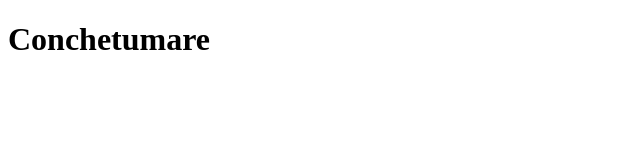
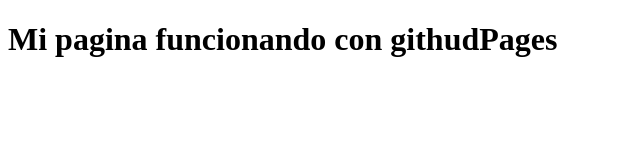
Before and after one commit to Sobocles/eliminar-por-favor, a plain HTML site: page index.html in a window 1280 px wide. Shown: the whole page, without its empty margins (0-640 px from the left). Drawn offline with Linux system fonts and the light colour scheme.

Commit message:
modifique el index

```diff
--- a/index.html
+++ b/index.html
@@ -4,9 +4,9 @@
     <meta charset="UTF-8">
     <meta http-equiv="X-UA-Compatible" content="IE=edge">
     <meta name="viewport" content="width=device-width, initial-scale=1.0">
-    <title>Document</title>
+    <title>Githud pages</title>
 </head>
 <body>
-    <h1>Conchetumare</h1>
+    <h1>Mi pagina funcionando con githudPages</h1>
 </body>
 </html>
```
